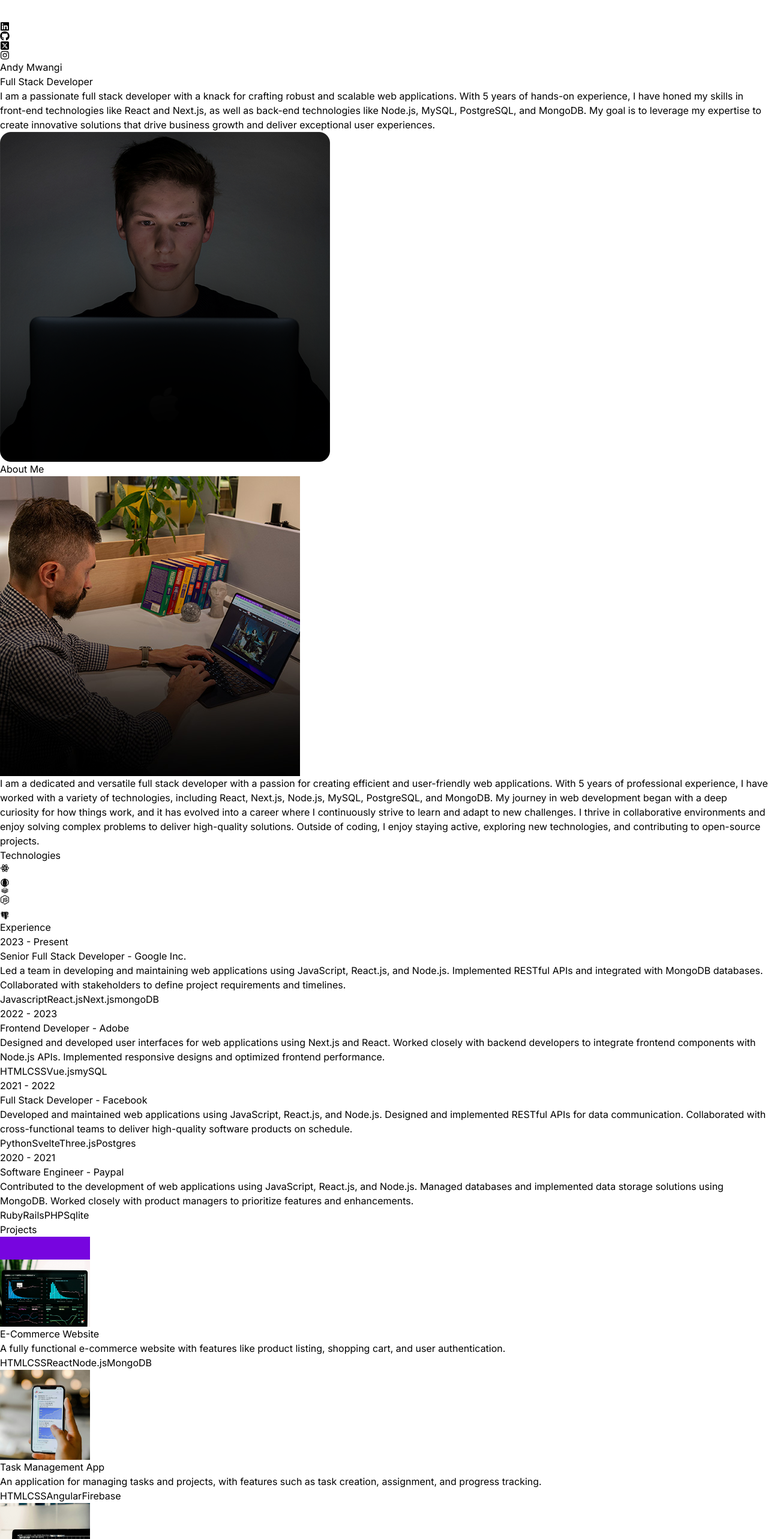
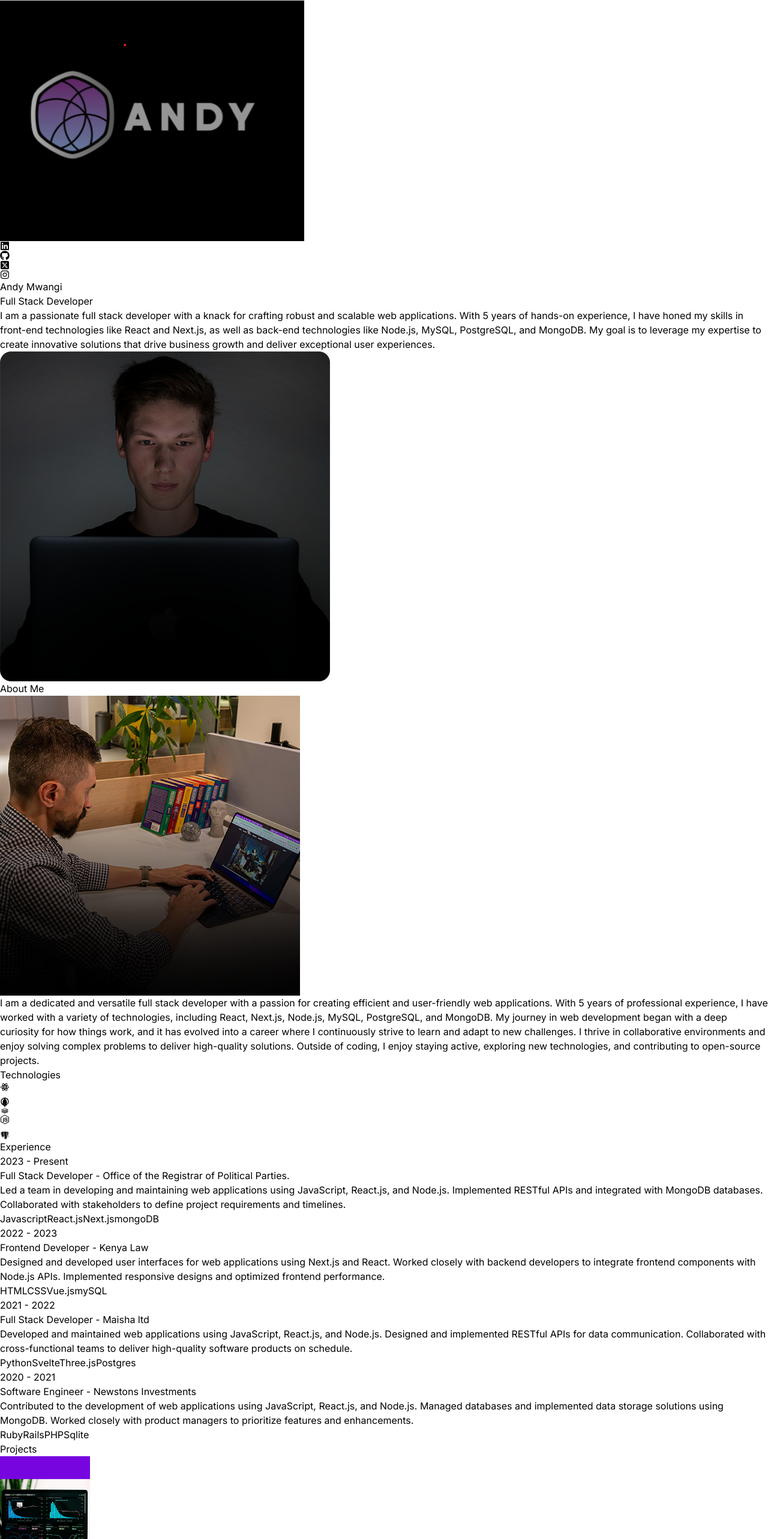
Before and after one commit to Andymwangi/portfolio-web, a React (Vite) app: page / in a window 1280 px wide. Shown: the top 2566 px of the page at 60% size. Built offline with nearby package versions, Linux system fonts and the light colour scheme.

Commit message:
second commit

```diff
--- a/src/components/Experience.jsx
+++ b/src/components/Experience.jsx
@@ -9,7 +9,7 @@ const Experience = () => {
             {EXPERIENCES.map ((experience, index) => (
                 <div key={index} className="mb-8 flex flex-wrap  lg:justify-center">
                     <motion.div whileInView={{ opacity: 1, x: 0}} initial={{ opacity: 0, x: -100}} transition={{ duration: 1}} className="w-full lg:w-1/4">
-                        <p className=",mb-2 text-sm text-neutral-400">{experience.year}</p>
+                        <p className="mb-2 text-sm text-neutral-400">{experience.year}</p>
                     </motion.div>
                     <motion.div whileInView={{ opacity: 1, x: 0 }} initial={{ opacity: 0, x: 100 }} transition={{duration: 1}}className="w-full max-w-xl lg:w-3/4">
                         <h6 className="mb-2 font-semibold">{experience.role} - <span className="text-sm text-purple-100 ">
--- a/src/components/Navbar.jsx
+++ b/src/components/Navbar.jsx
@@ -1,4 +1,4 @@
-import logo from"../assets/kevinRushLogo.png";
+import logo from"../assets/Andylogo.png";
 import { FaLinkedin } from "react-icons/fa";
 import { FaGithub } from "react-icons/fa";
 import { FaSquareXTwitter } from "react-icons/fa6";
@@ -8,7 +8,7 @@ const Navbar = () => {
   return (
     <nav className="mb-20 flex items-center justify-between py-6">
         <div className="flex flex-shrink-0 items-center">
-            <img className="mx-2 w-10" src={logo} alt="logo"></img>
+            <img className="mx-4 w-40" src={logo} alt="logo"></img>
         </div>
         <div className="m-8 flex items-center justify-center gap-4 text-2xl">
             <FaLinkedin />
--- a/src/constants/index.js
+++ b/src/constants/index.js
@@ -10,29 +10,29 @@ export const ABOUT_TEXT = `I am a dedicated and versatile full stack developer w
 export const EXPERIENCES = [
   {
     year: "2023 - Present",
-    role: "Senior Full Stack Developer",
-    company: "Google Inc.",
+    role: "Full Stack Developer",
+    company: "Office of the Registrar of Political Parties.",
     description: `Led a team in developing and maintaining web applications using JavaScript, React.js, and Node.js. Implemented RESTful APIs and integrated with MongoDB databases. Collaborated with stakeholders to define project requirements and timelines.`,
     technologies: ["Javascript", "React.js", "Next.js", "mongoDB"],
   },
   {
     year: "2022 - 2023",
     role: "Frontend Developer",
-    company: "Adobe",
+    company: "Kenya Law",
     description: `Designed and developed user interfaces for web applications using Next.js and React. Worked closely with backend developers to integrate frontend components with Node.js APIs. Implemented responsive designs and optimized frontend performance.`,
     technologies: ["HTML", "CSS", "Vue.js", "mySQL"],
   },
   {
     year: "2021 - 2022",
     role: "Full Stack Developer",
-    company: "Facebook",
+    company: "Maisha ltd",
     description: `Developed and maintained web applications using JavaScript, React.js, and Node.js. Designed and implemented RESTful APIs for data communication. Collaborated with cross-functional teams to deliver high-quality software products on schedule.`,
     technologies: ["Python", "Svelte", "Three.js", "Postgres"],
   },
   {
     year: "2020 - 2021",
     role: "Software Engineer",
-    company: "Paypal",
+    company: "Newstons Investments",
     description: `Contributed to the development of web applications using JavaScript, React.js, and Node.js. Managed databases and implemented data storage solutions using MongoDB. Worked closely with product managers to prioritize features and enhancements.`,
     technologies: ["Ruby", "Rails", "PHP", "Sqlite"],
   },
```
Also changed, not shown: src/assets/Andylogo.png (added), src/assets/kevinRushLogo.png (deleted).
